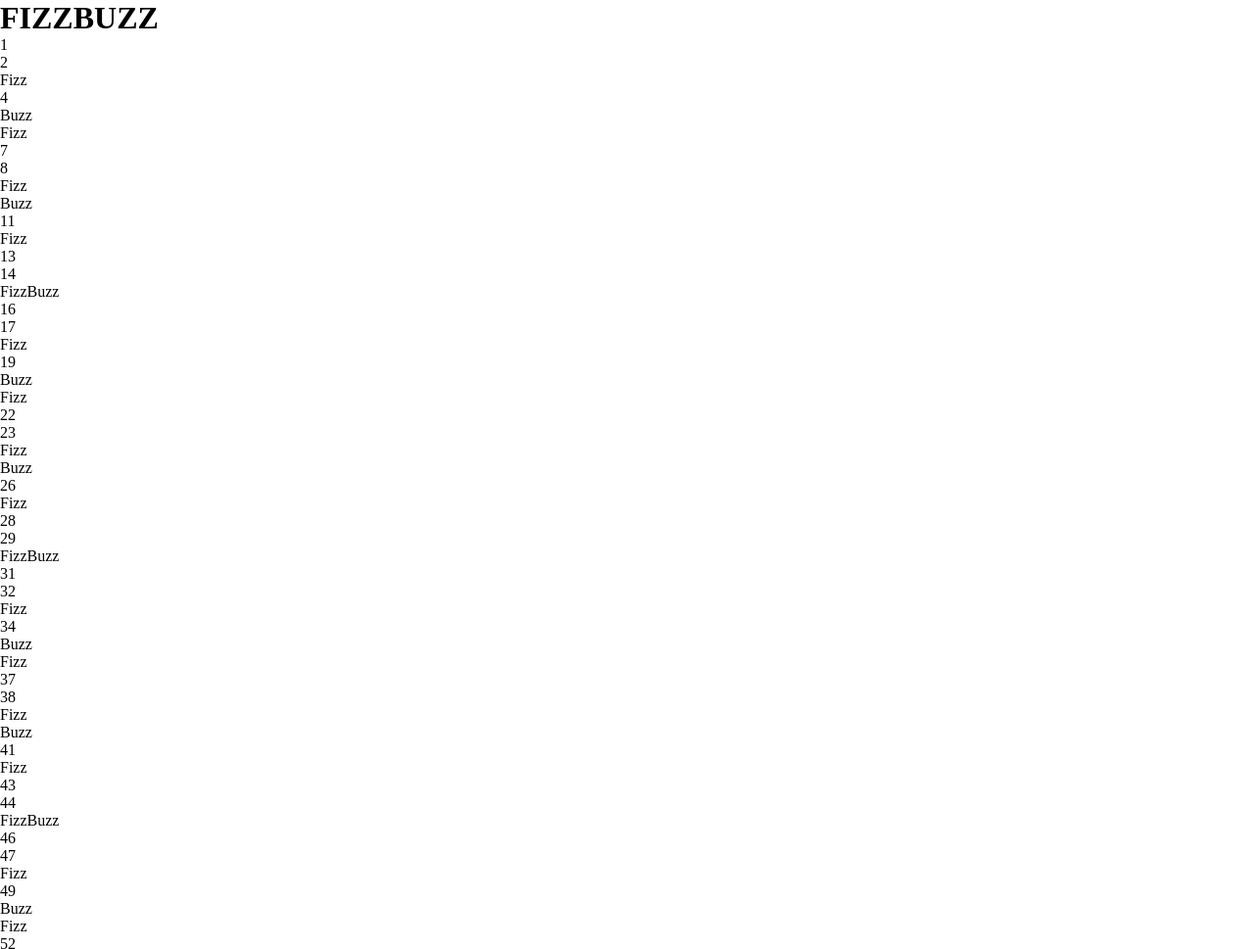
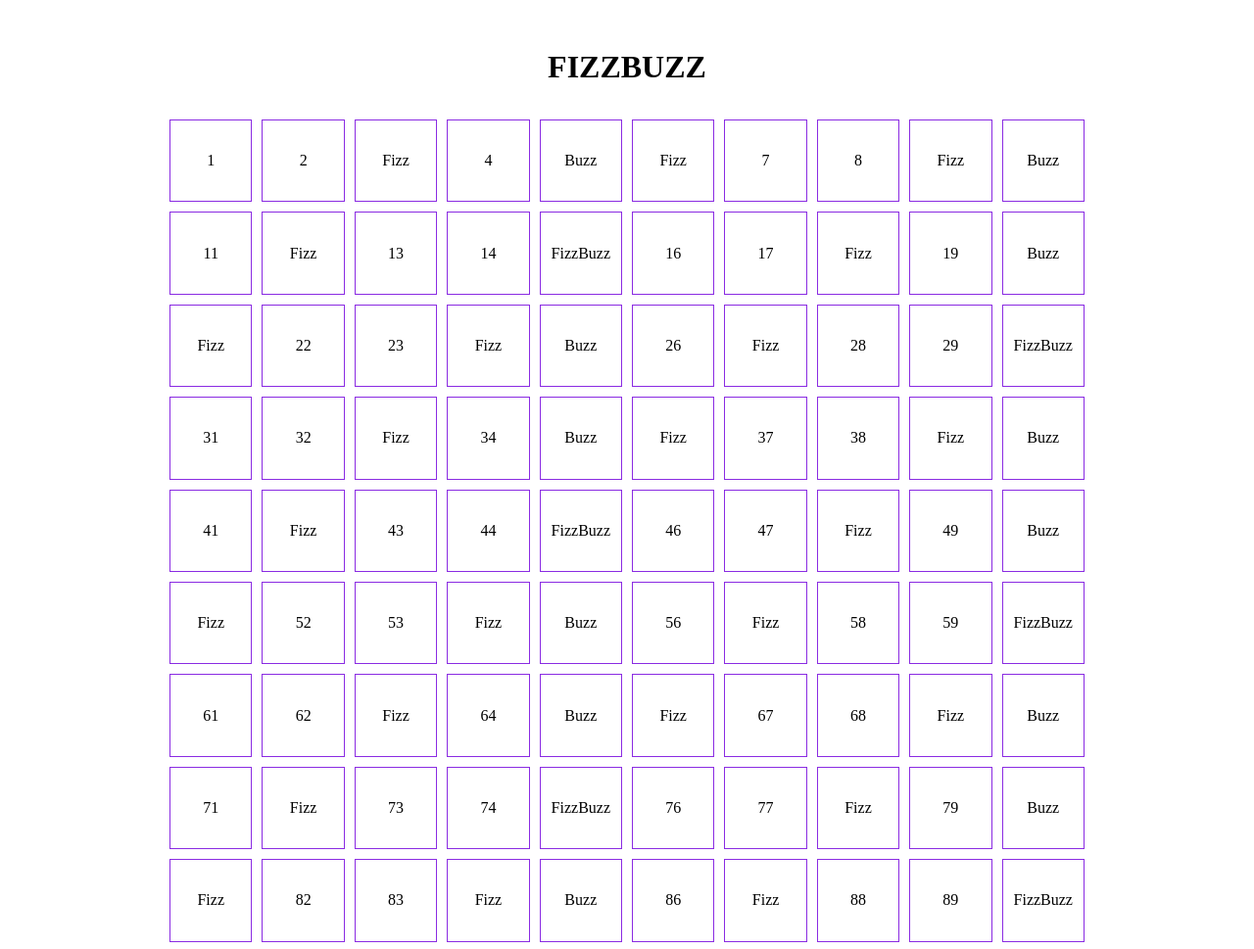
Before and after one commit to CarloSalaris/js-fizzbuzz, a plain HTML site: page index.html in a window 1280 px wide. Shown: the top 969 px of the page at 98% size. Drawn offline with Linux system fonts and the light colour scheme.

Commit message:
HTML layout showing results

```diff
--- a/css/style.css
+++ b/css/style.css
@@ -3,3 +3,43 @@
     padding: 0;
     box-sizing: border-box;
 }
+
+body {
+    text-align: center;
+}
+
+#wrapper {
+    padding: 50px;
+}
+
+h1 {
+    margin-bottom: 30px;
+}
+
+#container {
+    width: 80%;
+    max-width: 1200px;
+    margin: auto;
+    display: flex;
+    justify-content: center;
+    flex-wrap: wrap;
+}
+
+.result {
+    width: calc(10% - 10px);
+    aspect-ratio: 1 / 1;
+    padding: 5px;
+    margin: 5px;
+    display: flex;
+    justify-content: center;
+    align-items: center;
+}
+
+
+
+/* ***********
+    DEBUG
+*********** */
+.result {
+    border: solid 1px blueviolet;
+}
--- a/index.html
+++ b/index.html
@@ -13,10 +13,10 @@
 
 <body>
 
-    <h1>FIZZBUZZ</h1>
-
-    <div id="container">
-
+    <div id="wrapper">
+        <h1>FIZZBUZZ</h1>
+        <div id="container">
+        </div>
     </div>
 
     <script type="text/javascript" src="js/main.js"></script>
--- a/js/main.js
+++ b/js/main.js
@@ -35,6 +35,7 @@ for (let i = 1; i <= 100; i++) {
 
 //creare elemento in HTML con ".append"
 const outputResult = document.createElement('div');
+outputResult.classList.add("result")
 console.log(outputResult);
 outputResult.append(x)
 container.append(outputResult);
```
